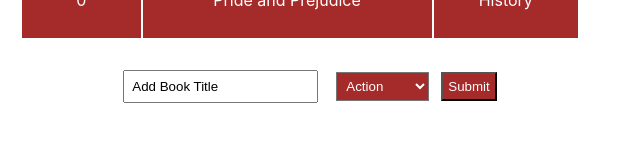
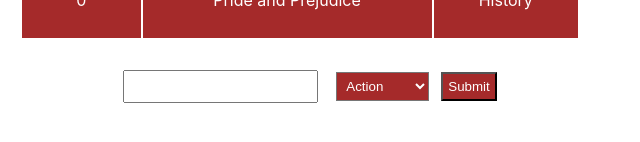
Before and after one commit to ampaire/BookStore, a React (Create React App) app: page / in a window 1280 px wide. Shown: the part 240-382 px from the top of the page, without its empty margins (0-640 px from the left). Built offline with nearby package versions, Linux system fonts and the light colour scheme.

Commit message:
Add a state with title and category

```diff
--- a/src/containers/BooksForm.js
+++ b/src/containers/BooksForm.js
@@ -1,5 +1,8 @@
 import React from 'react';
 import styled from 'styled-components';
+import { connect } from 'react-redux';
+import PropTypes from 'prop-types';
+import { createBook } from '../actions/index';
 
 
 const INPUT = styled.input`
@@ -13,7 +16,6 @@ background: brown;
 color:white;
 margin-right: 2%;
 `;
-const BooksForm = () => {
 const categories = [
   'Action',
   'Biography',
@@ -23,10 +25,22 @@ const BooksForm = () => {
   'Learning',
   'Sci-Fi',
 ];
+
+class BooksForm extends React.Component {
+  constructor(props) {
+    super(props);
+    this.state = {
+      title: '',
+      category: categories[0],
+    };
+  }
+
+  render() {
+    const { title, category } = this.state;
     return (
       <form className="input-form">
-      <INPUT type="text" defaultValue="Add Book Title" />
-      <SELECT name="category">
+        <INPUT type="text" value={title} />
+        <SELECT name="category" value={category}>
           {categories.map(category => (
             <option key={category}>{category}</option>
           ))}
@@ -34,6 +48,7 @@ const BooksForm = () => {
         <button type="submit"> Submit </button>
       </form>
     );
-};
+  }
+}
 
 export default BooksForm;
```
Lines whose indentation alone changed are shown as unchanged.
